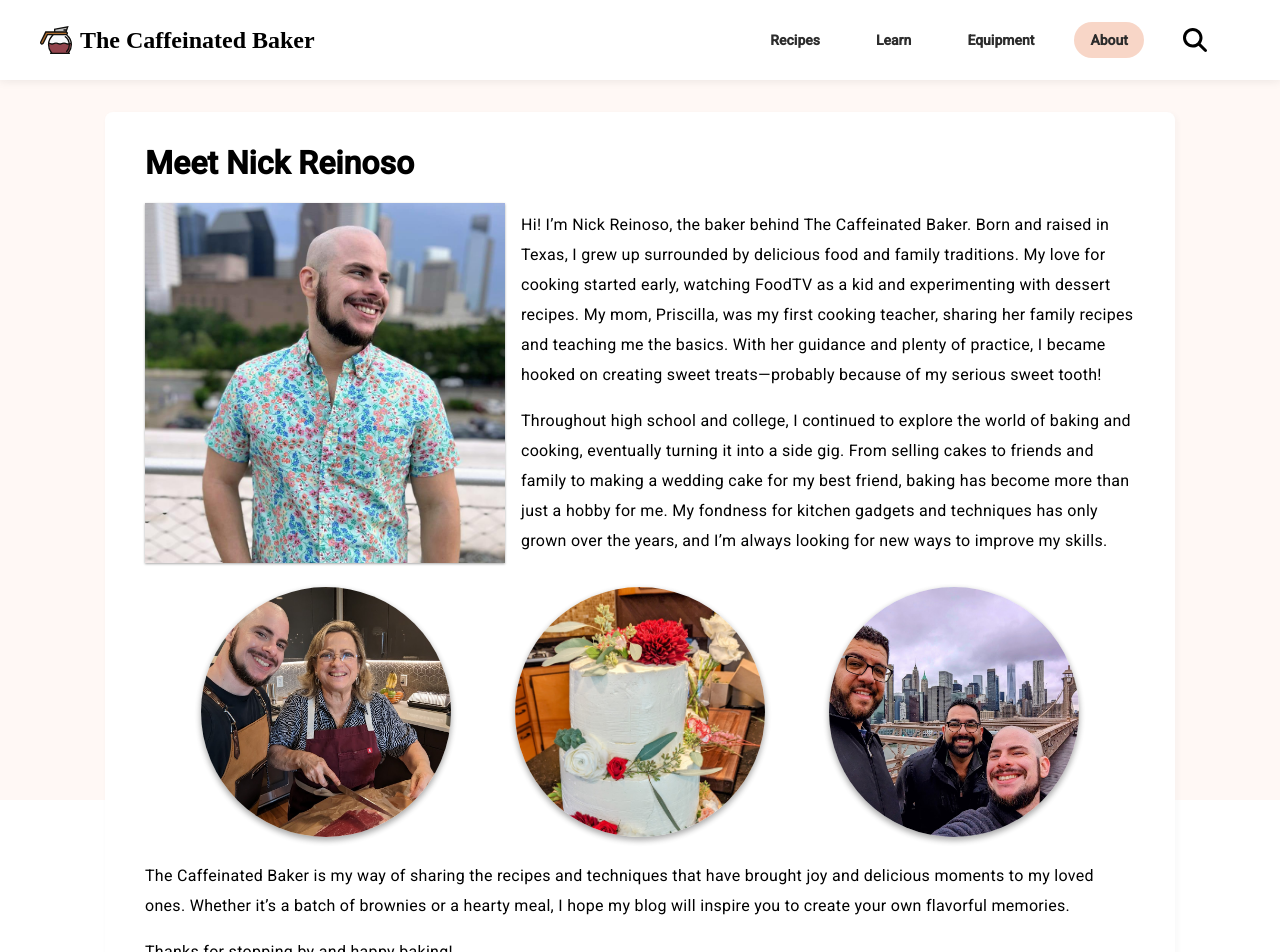
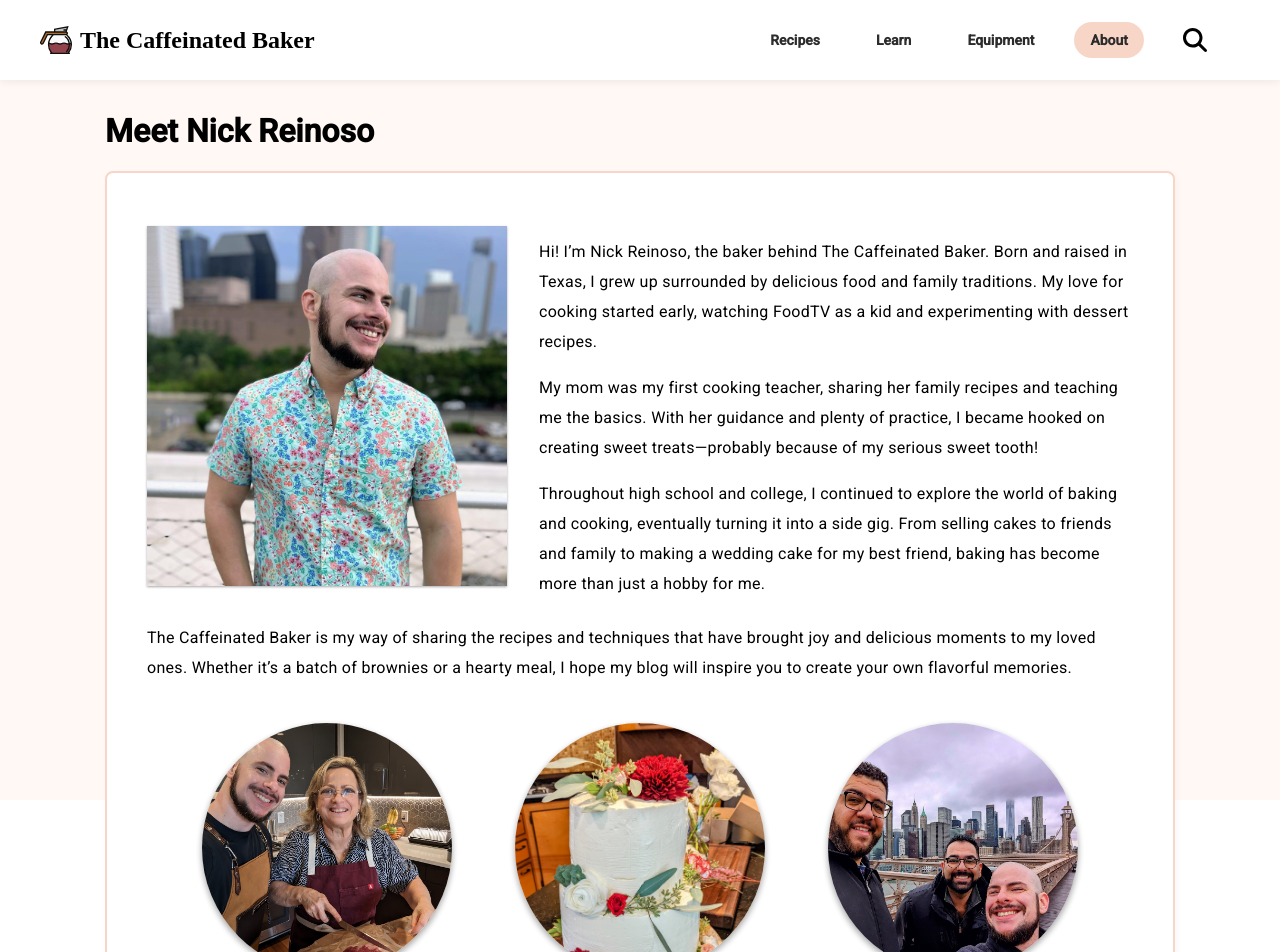
Before and after one commit to nareinoso/nicks-ez-bakes, an Angular app: page /about in a window 1280 px wide. Shown: the top 952 px of the page. Built offline with nearby package versions, Linux system fonts and the light colour scheme; a web font is replaced by a local one.

Commit message:
chore: further about polish

```diff
--- a/src/app/components/about/about.component.html
+++ b/src/app/components/about/about.component.html
@@ -1,6 +1,6 @@
+<h1 class="page-title">Meet Nick Reinoso</h1>
+
 <div class="about-container">
-  <h1 class="page-title">Meet Nick Reinoso</h1>
-
   <div class="profile-container">
     <div class="profile__img"></div>
     <div class="profile__text">
@@ -9,7 +9,9 @@
         Born and raised in Texas, I grew up surrounded by delicious food and family traditions.
         My love for cooking started early,
         watching FoodTV as a kid and experimenting with dessert recipes.
-        My mom, Priscilla, was my first cooking teacher,
+      </p>
+      <p>
+        My mom was my first cooking teacher,
         sharing her family recipes and teaching me the basics.
         With her guidance and plenty of practice,
         I became hooked on creating sweet treats—probably because of my serious sweet tooth!
@@ -18,23 +20,9 @@
         Throughout high school and college, I continued to explore the world of baking and cooking,
         eventually turning it into a side gig.
         From selling cakes to friends and family to making a wedding cake for my best friend,
-        baking has become more than just a hobby for me. My fondness for kitchen gadgets and techniques
-        has only grown over the years, and I’m always looking for new ways to improve my skills.
+        baking has become more than just a hobby for me.
       </p>
     </div>
-  </div>
-
-  <div class="about-items">
-    <div class="about-item">
-      <div class="about-item__img-family"></div>
-    </div>
-    <div class="about-item">
-      <div class="about-item__img-cake"></div>
-    </div>
-    <div class="about-item">
-      <div class="about-item__img-friends"></div>
-    </div>
-
   </div>
 
   <div class="profile__text">
@@ -44,6 +32,21 @@
       Whether it’s a batch of brownies or a hearty meal,
       I hope my blog will inspire you to create your own flavorful memories.
     </p>
+  </div>
+  <div class="about-pics">
+    <div class="about-pic">
+      <div class="about-pic-family"></div>
+    </div>
+    <div class="about-pic">
+      <div class="about-pic-cake"></div>
+    </div>
+    <div class="about-pic">
+      <div class="about-pic-friends"></div>
+    </div>
+
+  </div>
+
+  <div class="profile__text">
     <p>
       Thanks for stopping by and happy baking!
     </p>
--- a/src/app/components/about/about.component.scss
+++ b/src/app/components/about/about.component.scss
@@ -8,60 +8,23 @@
     display: flex;
     flex-direction: column;
     justify-content: space-between;
-    padding: 24px 40px;
+    padding: 40px;
     background: white;
     border-radius: 8px;
+    border: 2px solid #f8d6c7;
     box-shadow: 2px 2px 6px 0 #2c2c2c0a;
   }
 
-  .page-title {
-    margin-top: 8px;
-  }
-
-  p {
-    line-height: 1.875;
-    letter-spacing: 0.3px;
-    margin: 0;
-  }
-
-  .profile-container {
-    display: flex;
-    flex-wrap: nowrap;
-    align-items: center;
-    gap: 16px;
-
-    @media (max-width: 1100px) {
-      flex-direction: column;
-      align-items: center;
-    }
-  }
-
-  .profile__img {
-    background-image: url("../../../../content/images/nick-profile.png");
-    background-repeat: no-repeat;
-    background-size: 360px;
-    height: 360px;
-    width: 360px;
-    box-shadow: 0 1px 3px rgba(0, 0, 0, 0.12), 0 1px 2px rgba(0, 0, 0, 0.24);
-    flex-shrink: 0;
-  }
-
-  .profile__text {
-    display: flex;
-    flex-direction: column;
-    gap: 16px;
-  }
-
-  &-items {
+  &-pics {
     display: flex;
     flex-direction: row;
     flex-wrap: wrap;
     justify-content: space-evenly;
-    padding: 24px;
+    padding: 40px 24px;
     gap: 32px;
   }
 
-  &-item {
+  &-pic {
     @mixin about-img {
       background-repeat: no-repeat;
       background-size: cover;
@@ -79,7 +42,6 @@
       cursor: pointer;
     }
 
-    &__img {
     &-cake {
       background-image: url("../../../../content/images/cake.png");
       @include about-img;
@@ -105,5 +67,43 @@
       }
       }
   }
+
+  p {
+    line-height: 1.875;
+    letter-spacing: 0.3px;
+    margin: 0;
+  }
+
+  .page-title {
+    margin-top: 0;
+  }
+
+  .profile-container {
+    display: flex;
+    flex-wrap: nowrap;
+    align-items: center;
+    gap: 32px;
+
+    @media (max-width: 1100px) {
+      flex-direction: column;
+      align-items: center;
     }
   }
+
+  .profile__img {
+    background-image: url("../../../../content/images/nick-profile.png");
+    background-repeat: no-repeat;
+    background-size: 360px;
+    height: 360px;
+    width: 360px;
+    box-shadow: 0 1px 3px rgba(0, 0, 0, 0.12), 0 1px 2px rgba(0, 0, 0, 0.24);
+    flex-shrink: 0;
+  }
+
+  .profile__text {
+    display: flex;
+    flex-direction: column;
+    gap: 16px;
+    margin-top: 24px;
+  }
+}
```
Lines whose indentation alone changed are shown as unchanged.
